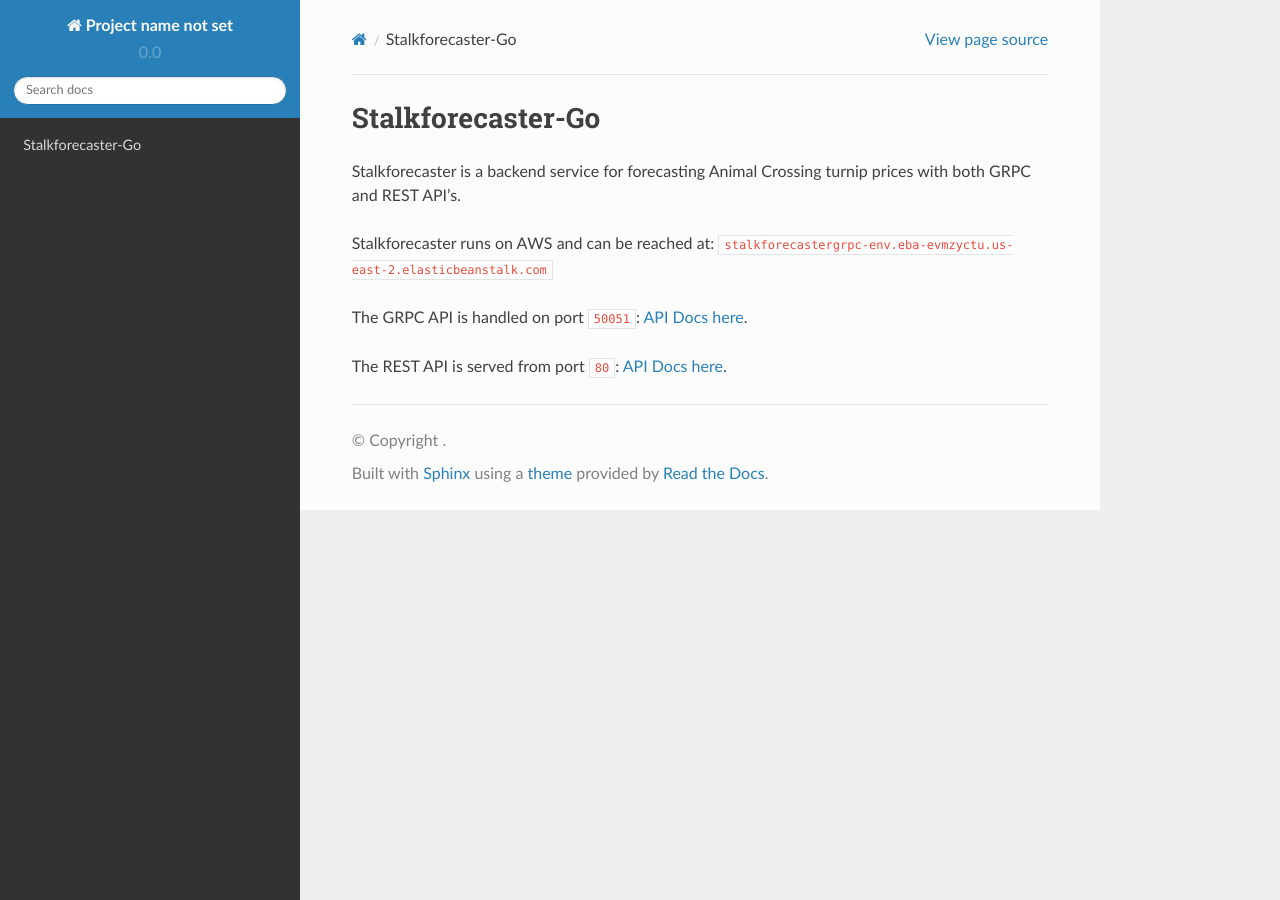
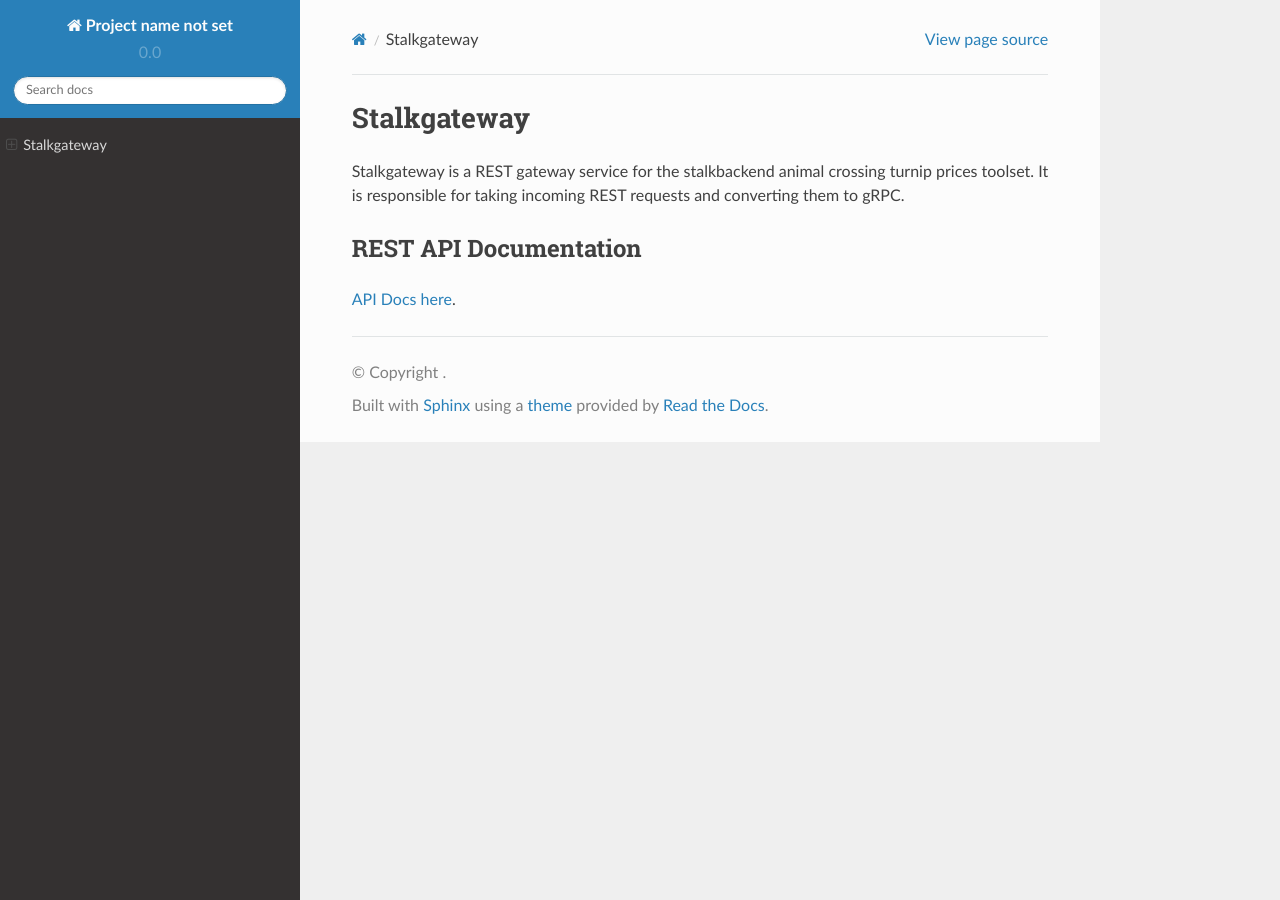
Before and after one commit to peake100/stalkgateway-go, a Sphinx documentation site: the page built from zdocs/source/index.rst, in a window 1280 px wide. Built offline with Sphinx 7.4.7 and the Read the Docs theme 2.0.0, drawn with Linux system fonts in a browser that asks for light colours.

Commit message:
updated docs

```diff
--- a/zdocs/source/index.rst
+++ b/zdocs/source/index.rst
@@ -1,13 +1,11 @@
-Stalkforecaster-Go
-==================
+Stalkgateway
+============
 
-Stalkforecaster is a backend service for forecasting Animal Crossing turnip prices with
-both GRPC and REST API's.
+Stalkgateway is a REST gateway service for the stalkbackend animal crossing turnip
+prices toolset. It is responsible for taking incoming REST requests and converting them
+to gRPC.
 
-Stalkforecaster runs on AWS and can be reached at:
-``stalkforecastergrpc-env.eba-evmzyctu.us-east-2.elasticbeanstalk.com``
+REST API Documentation
+----------------------
 
-
-The GRPC API is handled on port ``50051``: `API Docs here <_static/proto.html>`_.
-
-The REST API is served from port ``80``: `API Docs here <_static/redoc.html>`_.
+`API Docs here <_static/redoc.html>`_.
```
